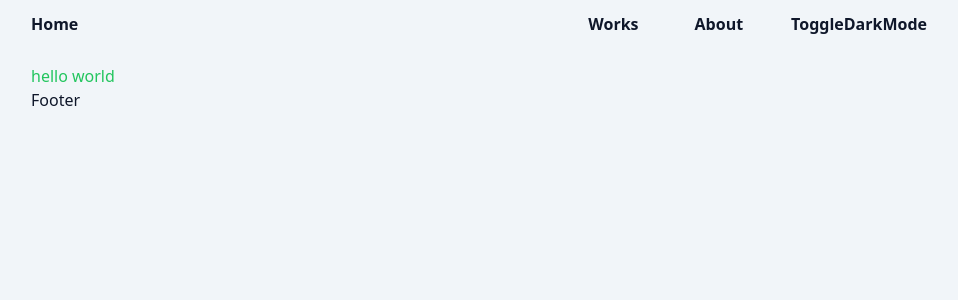
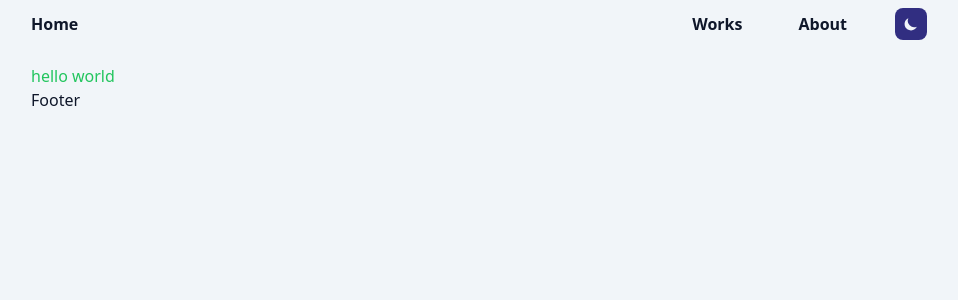
Before and after one commit to austip24/dev-portfolio, a Next.js app: page / in a window 1280 px wide. Shown: the top 300 px of the page, without its empty margins (161-1119 px from the left). Built offline with nearby package versions, Linux system fonts and the light colour scheme.

Commit message:
added animated toggle for dark mode

```diff
--- a/src/components/layouts/Main.tsx
+++ b/src/components/layouts/Main.tsx
@@ -22,7 +22,7 @@
 				<meta name="og:type" content="website" />
 				<title>Austin Pierson - Homepage</title> */}
 			</Head>
-			<section className="w-full max-w-4xl mx-4">
+			<div className="w-full max-w-4xl mx-4">
 				<Navbar path={router.asPath} />
 
 				<AnimatePresence exitBeforeEnter>
@@ -37,7 +37,7 @@
 						<Footer />
 					</motion.div>
 				</AnimatePresence>
-			</section>
+			</div>
 		</main>
 	);
 };
--- a/src/components/ui/ThemeToggle.tsx
+++ b/src/components/ui/ThemeToggle.tsx
@@ -1,22 +1,39 @@
-import React from "react";
+import React, { useEffect, useState } from "react";
 import { useTheme } from "next-themes";
-import { motion } from "framer-motion";
+import { AnimatePresence, motion } from "framer-motion";
+import { SunIcon, MoonIcon } from "@heroicons/react/solid";
 
 const ThemeToggle = () => {
 	const { theme, setTheme } = useTheme();
-	const isDark = theme === "dark";
+	const [isDark, setIsDark] = useState<boolean>();
 
-	console.log("theme toggle rendered");
+	useEffect(() => {
+		setIsDark(theme === "dark");
+	}, [theme]);
 
 	const toggleTheme = () => {
 		setTheme(isDark ? "light" : "dark");
 	};
 
-	// TODO: implement button animation on theme change
-
-	return <button onClick={toggleTheme}>ToggleDarkMode</button>;
+	return (
+		<AnimatePresence exitBeforeEnter initial={false}>
+			<motion.button
+				key={theme}
+				className="p-2 bg-indigo-900 dark:bg-amber-300 rounded-lg"
+				onClick={toggleTheme}
+				initial={{ y: -10, opacity: 0 }}
+				animate={{ y: 0, opacity: 1 }}
+				exit={{ y: 10, opacity: 0 }}
+				transition={{ duration: 0.2 }}
+			>
+				{isDark ? (
+					<SunIcon className="h-4 w-4 fill-slate-900" />
+				) : (
+					<MoonIcon className="h-4 w-4 fill-slate-100" />
+				)}
+			</motion.button>
+		</AnimatePresence>
+	);
 };
 
-const MemoizedThemeToggle = React.memo(ThemeToggle);
-
-export default MemoizedThemeToggle;
+export default ThemeToggle;
```
